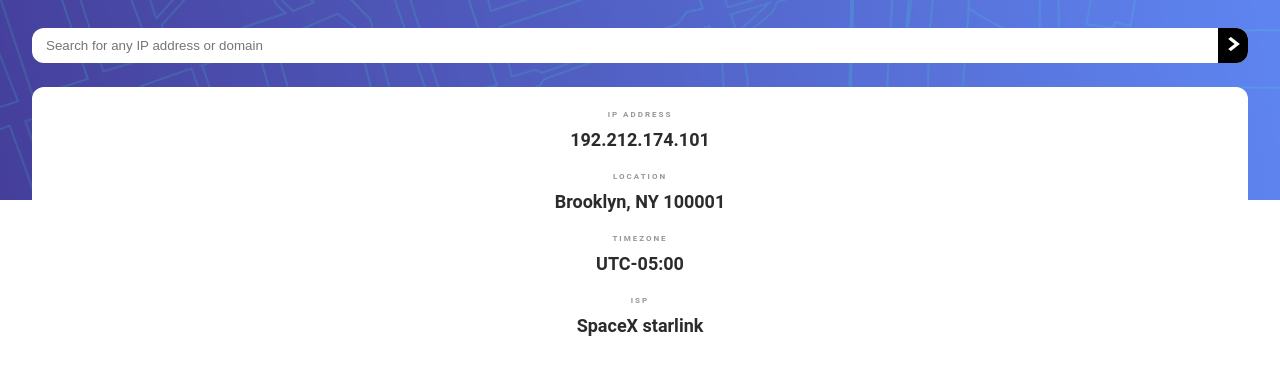
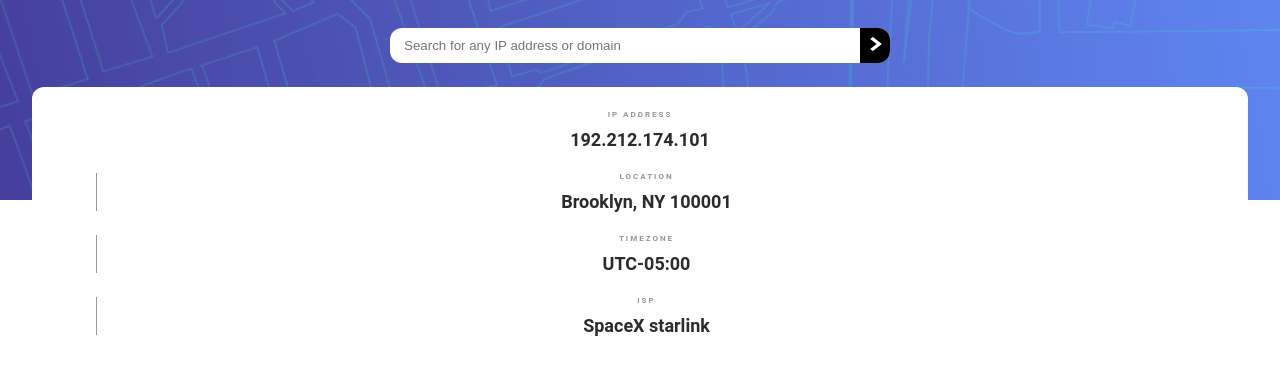
Before and after one commit to Daniyal-Arif/IP-Address, a website built with Parcel: page src/index.html in a window 1280 px wide. Shown: the part 40-414 px from the top of the page. Built offline with nearby package versions, Linux system fonts and the light colour scheme; no server answers.

Commit message:
media queries added

```diff
--- a/src/index.html
+++ b/src/index.html
@@ -17,6 +17,7 @@
 
     <!-- Feel free to remove these styles or customise in your own stylesheet 👍 -->
     <link rel="stylesheet" href="style.css" />
+    <link rel="stylesheet" href="media.css" />
     <link rel="stylesheet" href="../node_modules/leaflet/dist/leaflet.css" />
     <script src="js/controller.js" defer type="module"></script>
   </head>
--- /dev/null
+++ b/src/media.css
@@ -0,0 +1,40 @@
+/* greater than 600px */
+
+@media (min-width: 38em) {
+  .header {
+    width: 500px;
+  }
+
+  .main {
+    padding-top: 4.8rem;
+    padding-bottom: 4.8rem;
+  }
+
+  .content {
+    display: flex;
+    flex-direction: column;
+    align-items: center;
+  }
+}
+
+/* greater than 780px */
+
+@media (min-width: 49em) {
+  .header {
+    width: 500px;
+  }
+  .main {
+    flex-direction: row;
+    justify-content: space-between;
+  }
+
+  .main-info {
+    border-left: 1px solid #999;
+    padding-left: 12px;
+  }
+
+  .main-info:first-child {
+    border: none;
+    padding: 0;
+  }
+}
```
